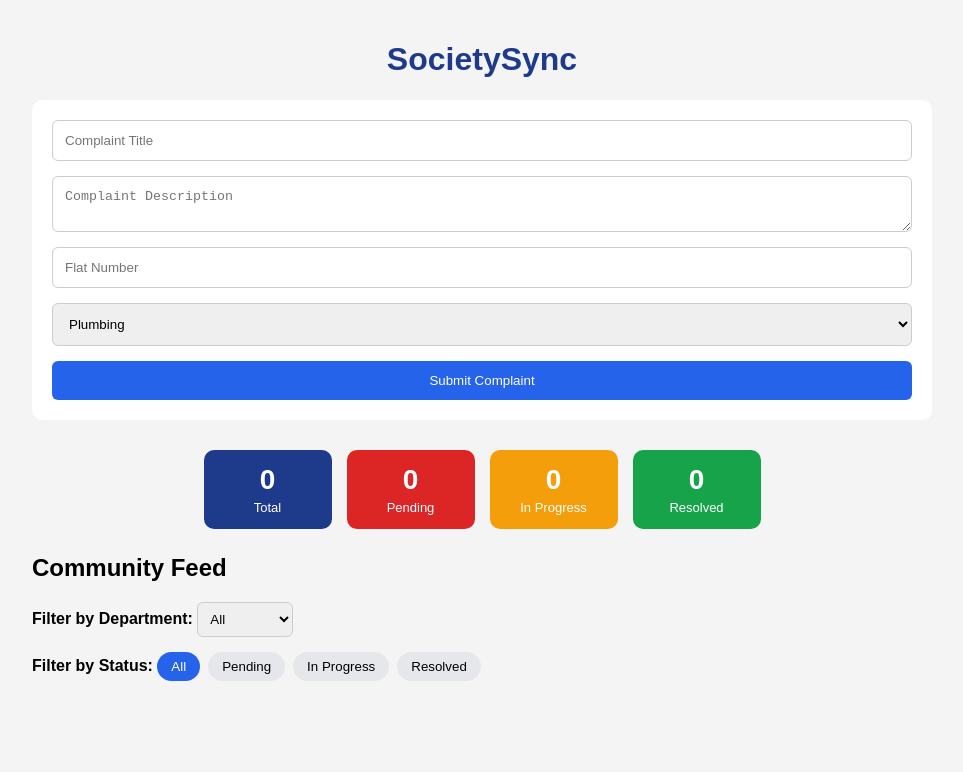
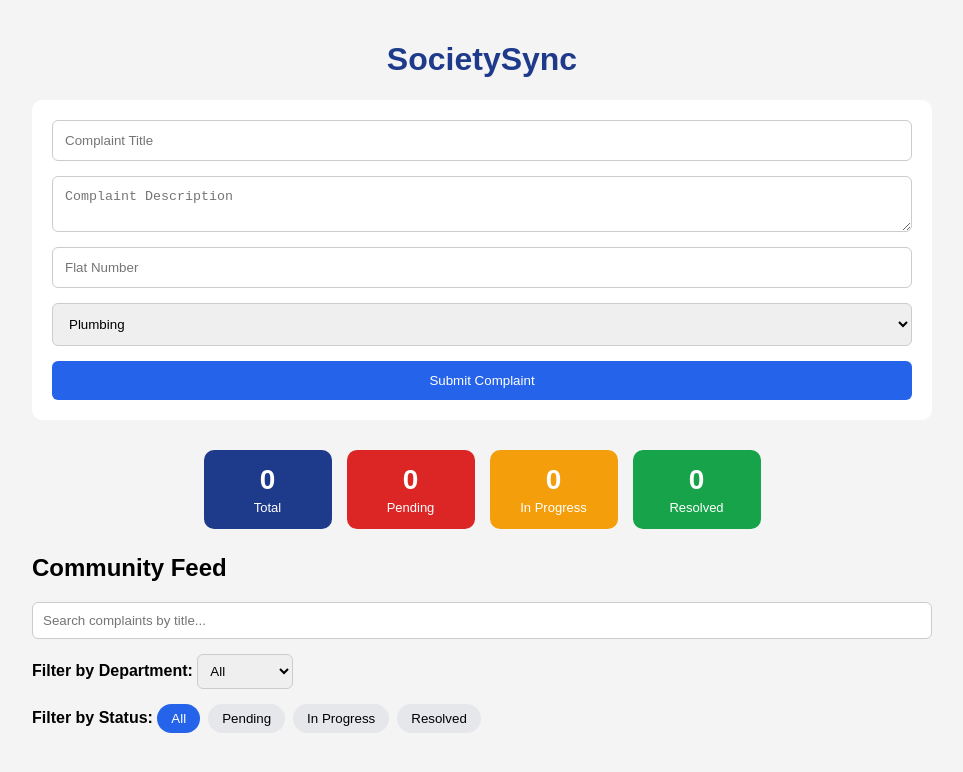
Before and after one commit to kshv-gl/SocietySync, a React (Vite) app in the folder societysync/: page / in a window 1280 px wide. Shown: the top 772 px of the page, without its empty margins (158-1121 px from the left). Built offline with nearby package versions, Linux system fonts and the light colour scheme.

Commit message:
Add search functionality

```diff
--- a/societysync/src/components/CommunityFeed.jsx
+++ b/societysync/src/components/CommunityFeed.jsx
@@ -2,20 +2,24 @@ import { useState } from "react";
 import ComplaintCard from "./ComplaintCard";
 import FilterByDepartment from "./FilterByDepartment";
 import FilterByStatus from "./FilterByStatus";
+import SearchBar from "./SearchBar";
 
 function CommunityFeed({ complaints, deleteComplaint }) {
   const [selectedDepartment, setSelectedDepartment] = useState("All");
   const [selectedStatus, setSelectedStatus] = useState("All");
+  const [searchQuery, setSearchQuery] = useState("");
 
   const filtered = complaints.filter((c) => {
     const matchDept = selectedDepartment === "All" || c.department === selectedDepartment;
     const matchStatus = selectedStatus === "All" || (c.status || "Pending") === selectedStatus;
-    return matchDept && matchStatus;
+    const matchSearch = c.title.toLowerCase().includes(searchQuery.toLowerCase());
+    return matchDept && matchStatus && matchSearch;
   });
 
   return (
     <div>
       <h2>Community Feed</h2>
+      <SearchBar searchQuery={searchQuery} setSearchQuery={setSearchQuery} />
       <FilterByDepartment
         selectedDepartment={selectedDepartment}
         setSelectedDepartment={setSelectedDepartment}
--- /dev/null
+++ b/societysync/src/components/SearchBar.jsx
@@ -0,0 +1,21 @@
+function SearchBar({ searchQuery, setSearchQuery }) {
+  return (
+    <div style={{ marginBottom: "15px" }}>
+      <input
+        type="text"
+        placeholder="Search complaints by title..."
+        value={searchQuery}
+        onChange={(e) => setSearchQuery(e.target.value)}
+        style={{
+          width: "100%",
+          padding: "10px",
+          borderRadius: "6px",
+          border: "1px solid #ccc",
+          boxSizing: "border-box",
+        }}
+      />
+    </div>
+  );
+}
+
+export default SearchBar;
```
